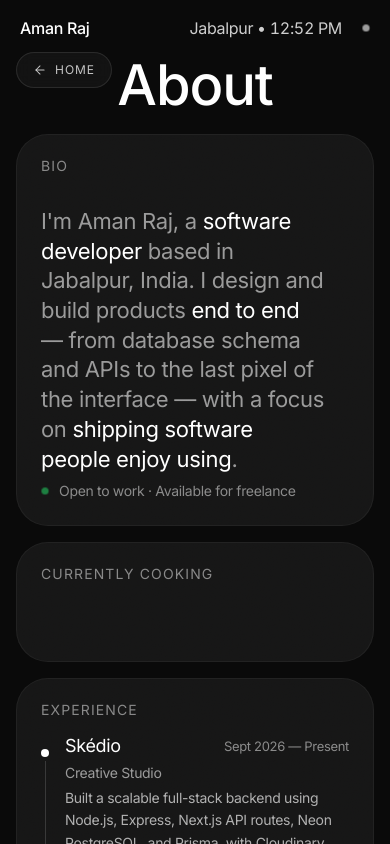
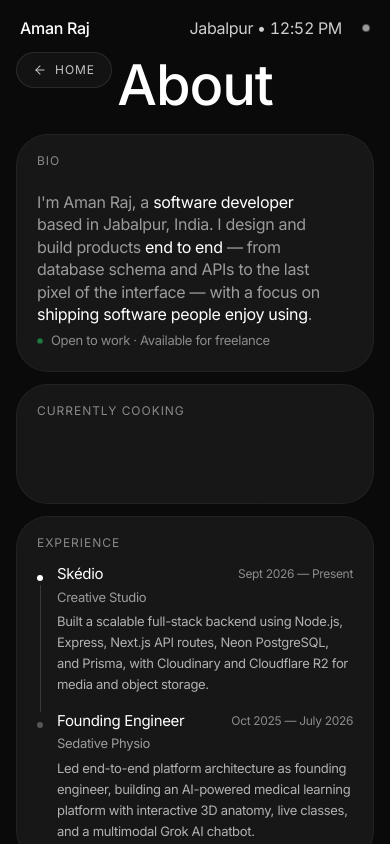
Before and after one commit to Yash7256/Portfolio, a React (Vite) app: page /about in a window 390 px wide. Built offline with nearby package versions, Linux system fonts and the light colour scheme; no server answers.

Commit message:
Scale down the About page (narrower column, smaller type and cards)
- Constrain About content to a 1200px column (was the 1600px app width)
- Reduce Bio type, card padding/gaps, labels, and Experience/Skills text
- Shrink the Currently Cooking wordmark and logo

```diff
--- a/src/components/BentoCard.tsx
+++ b/src/components/BentoCard.tsx
@@ -49,7 +49,7 @@ export function BentoCard({
 
       {!bare && label ? (
         variant === 'page' ? (
-          <span className="pointer-events-none absolute top-6 left-6 text-[14px] leading-none tracking-[0.08em] text-[#888] uppercase">
+          <span className="pointer-events-none absolute top-5 left-5 text-[12px] leading-none tracking-[0.08em] text-[#888] uppercase">
             {label}
           </span>
         ) : (
--- a/src/components/BioCard.tsx
+++ b/src/components/BioCard.tsx
@@ -39,18 +39,18 @@ export function BioCard({
       variant="page"
       layoutId={layoutId}
       className={className}
-      contentClassName="flex flex-col justify-end px-6 pt-[72px] pb-6"
+      contentClassName="flex flex-col justify-end px-5 pt-14 pb-5"
     >
-      <p className="max-w-[92%] text-[clamp(22px,2.2vw,32px)] leading-[1.35] text-[#9a9a9a]">
+      <p className="max-w-[92%] text-[clamp(16px,1.4vw,21px)] leading-[1.4] text-[#9a9a9a]">
         {renderBio(about.bio)}
       </p>
 
-      <div className="mt-1.5 flex items-center gap-2.5">
+      <div className="mt-1.5 flex items-center gap-2">
         <span
           aria-hidden="true"
-          className="pulse-dot block size-2 shrink-0 rounded-full bg-[#22c55e]"
+          className="pulse-dot block size-1.5 shrink-0 rounded-full bg-[#22c55e]"
         />
-        <span className="text-[14px] text-[#8a8a8a]">{about.availability}</span>
+        <span className="text-[13px] text-[#8a8a8a]">{about.availability}</span>
       </div>
     </BentoCard>
   )
--- a/src/components/ExperienceCard.tsx
+++ b/src/components/ExperienceCard.tsx
@@ -29,14 +29,14 @@ export function ExperienceCard({ className = '' }: { className?: string }) {
       className={className}
       contentClassName=""
     >
-      <div className="flex h-full flex-col justify-center px-6 pt-14 pb-6">
+      <div className="flex h-full flex-col justify-center px-5 pt-12 pb-5">
         <ol className="flex flex-col">
           {ordered.map((item, index) => (
-            <li key={`${item.role}-${item.period}`} className="flex gap-4">
+            <li key={`${item.role}-${item.period}`} className="flex gap-3.5">
               <div className="flex flex-col items-center">
                 <span
                   aria-hidden="true"
-                  className={`mt-3.5 size-2 shrink-0 rounded-full ${
+                  className={`mt-2.5 size-1.5 shrink-0 rounded-full ${
                     index === 0 ? 'bg-white' : 'bg-[#555]'
                   }`}
                 />
@@ -48,26 +48,26 @@ export function ExperienceCard({ className = '' }: { className?: string }) {
                 ) : null}
               </div>
 
-              <div className={index < ordered.length - 1 ? 'pb-5' : ''}>
+              <div className={index < ordered.length - 1 ? 'pb-4' : ''}>
                 <div className="flex items-center justify-between gap-3">
                   <span className="flex min-w-0 items-center gap-2">
-                    <span className="text-[18px] leading-tight text-white">
+                    <span className="text-[15px] leading-tight text-white">
                       {item.role}
                     </span>
                     {item.tag ? (
-                      <span className="shrink-0 rounded-full bg-[#222] px-2 py-0.5 text-[11px] leading-none text-white/90">
+                      <span className="shrink-0 rounded-full bg-[#222] px-2 py-0.5 text-[10px] leading-none text-white/90">
                         {item.tag}
                       </span>
                     ) : null}
                   </span>
-                  <span className="shrink-0 text-[13px] whitespace-nowrap text-[#8a8a8a]">
+                  <span className="shrink-0 text-[12px] whitespace-nowrap text-[#8a8a8a]">
                     {item.period}
                   </span>
                 </div>
-                <div className="mt-1 text-[14px] text-[#9a9a9a]">
+                <div className="mt-1 text-[13px] text-[#9a9a9a]">
                   {item.company}
                 </div>
-                <p className="mt-1 text-[14px] leading-relaxed text-[#b0b0b0]">
+                <p className="mt-1 text-[13px] leading-relaxed text-[#b0b0b0]">
                   {item.summary}
                 </p>
               </div>
--- a/src/components/SkillsCard.tsx
+++ b/src/components/SkillsCard.tsx
@@ -7,18 +7,18 @@ export function SkillsCard({ className = '' }: { className?: string }) {
       label="Skills"
       variant="page"
       className={className}
-      contentClassName="grid grid-cols-1 content-start gap-x-8 gap-y-3 px-6 pt-14 pb-6 lg:grid-cols-4"
+      contentClassName="grid grid-cols-1 content-start gap-x-8 gap-y-2.5 px-5 pt-12 pb-5 lg:grid-cols-4"
     >
       {about.skills.map((group) => (
         <div key={group.category}>
-          <div className="text-[11px] font-medium tracking-[0.08em] text-[#8a8a8a] uppercase">
+          <div className="text-[10px] font-medium tracking-[0.08em] text-[#8a8a8a] uppercase">
             {group.category}
           </div>
           <div className="mt-1.5 flex flex-wrap gap-1.5">
             {group.items.map((skill) => (
               <span
                 key={skill}
-                className="rounded-full border border-white/10 bg-white/[0.03] px-[11px] py-[4px] text-[13px] text-white/80"
+                className="rounded-full border border-white/10 bg-white/[0.03] px-[10px] py-[3px] text-[12px] text-white/80"
               >
                 {skill}
               </span>
--- a/src/components/StatsCard.tsx
+++ b/src/components/StatsCard.tsx
@@ -24,9 +24,9 @@ export function StatsCard({ className = '' }: { className?: string }) {
   if (reduce) {
     return (
       <BentoCard label="Currently Cooking" variant="page" className={className}>
-        <div className="flex h-full flex-col items-center justify-center gap-6 px-5 pt-14 pb-6 text-center">
-          <img src="/dstext.svg" alt="" className="w-[85%]" />
-          <img src="/dslogo.svg" alt="" className="w-16" />
+        <div className="flex h-full flex-col items-center justify-center gap-4 px-5 pt-12 pb-5 text-center">
+          <img src="/dstext.svg" alt="" className="w-[62%]" />
+          <img src="/dslogo.svg" alt="" className="w-14" />
         </div>
       </BentoCard>
     )
@@ -39,14 +39,14 @@ export function StatsCard({ className = '' }: { className?: string }) {
       className={className}
       contentClassName="overflow-hidden"
     >
-      <div className="flex h-full items-center justify-center px-5 pt-14 pb-6">
+      <div className="flex h-full items-center justify-center px-5 pt-12 pb-5">
         <AnimatePresence mode="wait">
           {showTextLogo ? (
             <motion.img
               key="dstext"
               src="/dstext.svg"
               alt="Currently cooking"
-              className="w-[85%]"
+              className="w-[62%]"
               {...fade}
             />
           ) : (
@@ -54,7 +54,7 @@ export function StatsCard({ className = '' }: { className?: string }) {
               key="dslogo"
               src="/dslogo.svg"
               alt=""
-              className="w-16"
+              className="w-14"
               {...fade}
             />
           )}
--- a/src/pages/About.tsx
+++ b/src/pages/About.tsx
@@ -51,6 +51,7 @@ export function About() {
       transition={{ duration: 0.4, ease: [0.4, 0, 0.2, 1] }}
       className={pageClass}
     >
+      <div className="mx-auto flex w-full max-w-[1200px] flex-1 flex-col">
         <Hero
           label="About"
           action={<BackPill />}
@@ -59,8 +60,8 @@ export function About() {
           top="clamp(36px, 5.5vh, 72px)"
         />
 
-      <main className="relative z-10 mt-6 grid w-full grid-cols-1 items-stretch gap-4 md:mt-8 md:grid-cols-2 lg:mt-10 lg:flex-1 lg:grid-cols-12 lg:grid-rows-[auto_minmax(min-content,1fr)]">
-        <div className="grid gap-4 md:col-span-2 lg:col-span-7 lg:grid-rows-[minmax(0,1fr)_minmax(148px,auto)_auto]">
+        <main className="relative z-10 mt-6 grid w-full grid-cols-1 items-stretch gap-3 md:mt-8 md:grid-cols-2 lg:mt-10 lg:flex-1 lg:grid-cols-12 lg:grid-rows-[auto_minmax(min-content,1fr)]">
+          <div className="grid gap-3 md:col-span-2 lg:col-span-7 lg:grid-rows-[minmax(0,1fr)_minmax(120px,auto)_auto]">
             <BioCard
               layoutId={reduce ? undefined : 'about-card'}
               className="min-h-[160px] lg:min-h-0"
@@ -77,6 +78,7 @@ export function About() {
 
           <SkillsCard className="min-h-[220px] md:col-span-1 lg:col-span-12" />
         </main>
+      </div>
     </motion.div>
   )
 }
```
Lines whose indentation alone changed are shown as unchanged.
